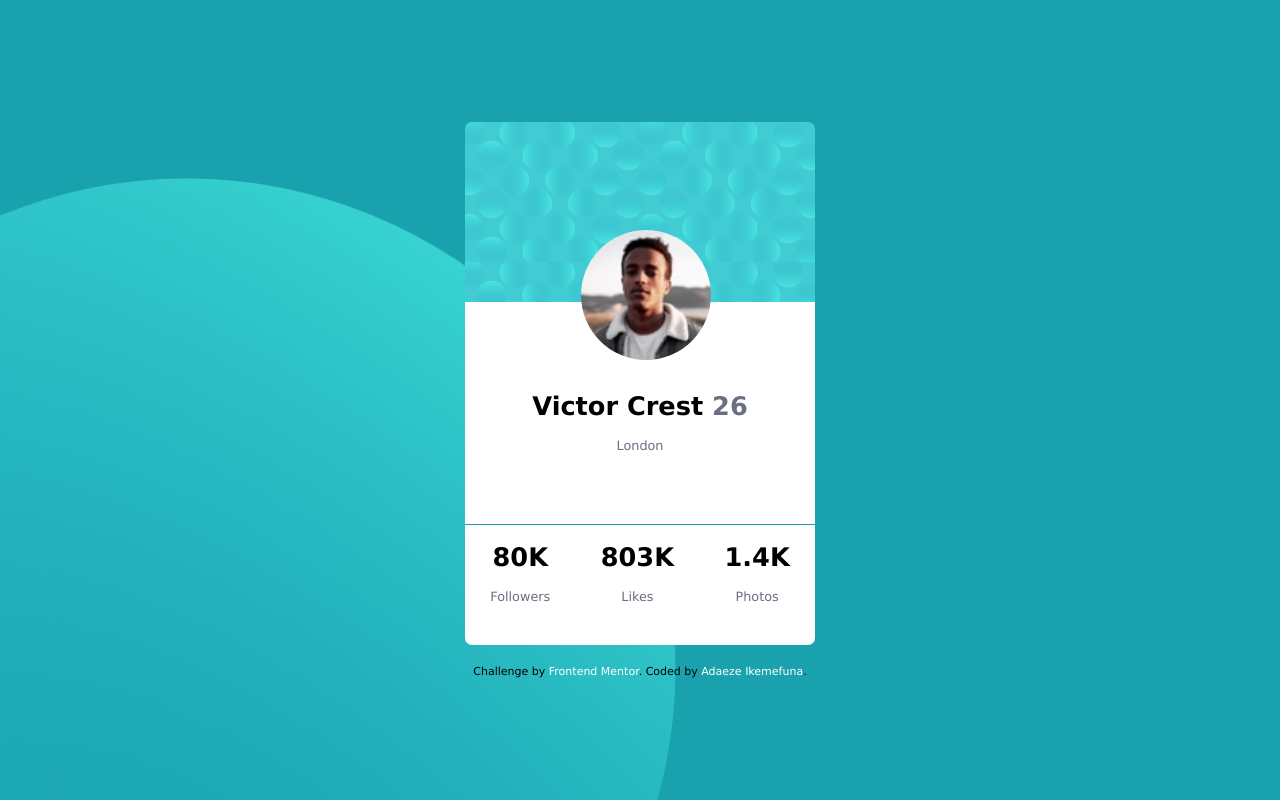
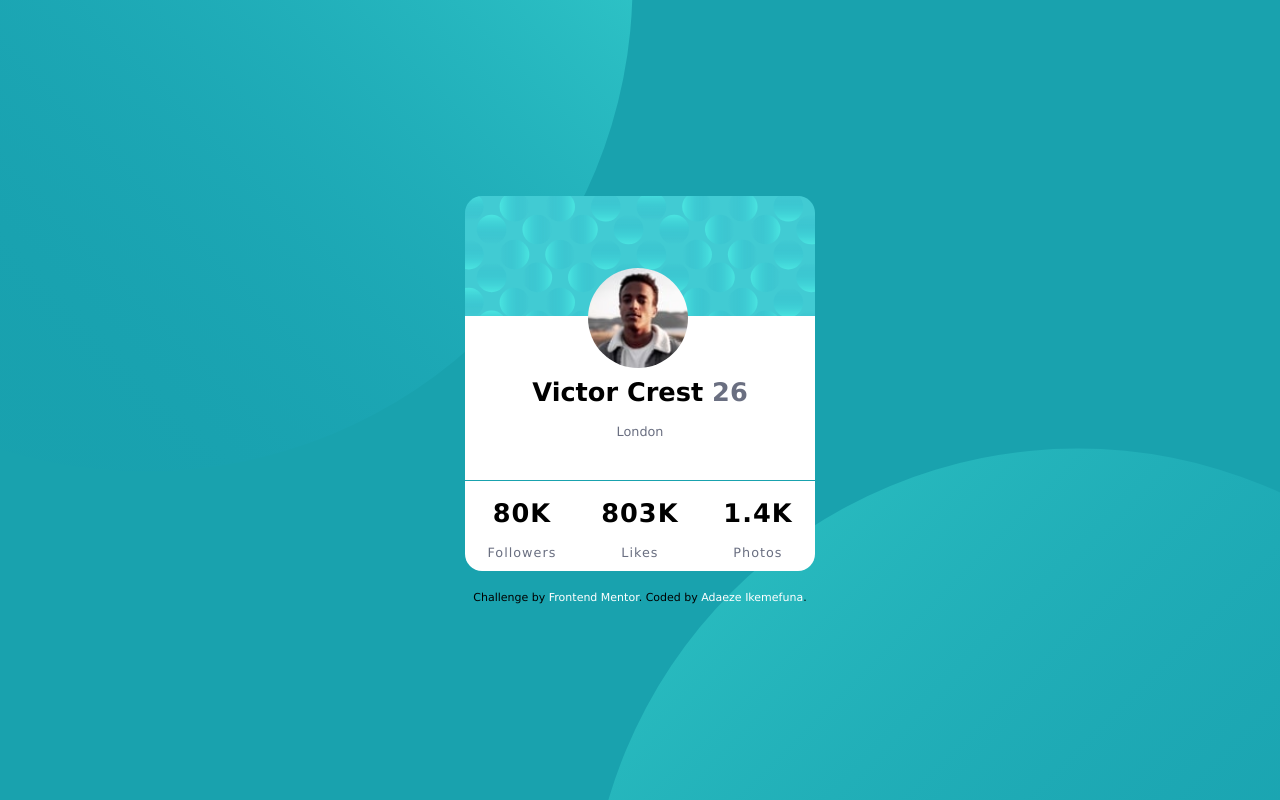
Before and after one commit to AdaezeIkemefuna/profile-card-component, a plain HTML site: page index.html in a window 1280 px wide. Drawn offline with Linux system fonts and the light colour scheme.

Commit message:
edited css file

```diff
--- a/style.css
+++ b/style.css
@@ -26,9 +26,7 @@ body{
     background-repeat:
     no-repeat,
     no-repeat;
-    background-position:
-    -100% -100%,
-    -100% -100%;
+    background-position: right calc(47vw + 15%) bottom calc(65vh - 15vw), left calc(40vw + 25%) top calc(72vh - 10vw);
     font-family: Verdana, Geneva, Tahoma, sans-serif;
     display: flex;
     flex-direction: column;
@@ -44,6 +42,7 @@ body{
 
 span{
     color: var(--darkGrayishBlue);
+
 }
 
 body > *{
@@ -54,22 +53,22 @@ body > *{
 
 .hero{
     background-image: url(./images/bg-pattern-card.svg);
-    height: 180px;
+    height: 120px;
     position: relative;
-    border-radius:7px 7px 0 0 ;
+    border-radius:17px 17px 0 0 ;
 }
 
 .hero img{
-    height: 130px;
-    width: 130px;
+    height: 100px;
+    width: 100px;
     border-radius: 50%;
-    position: absolute; top: 60%; left:33%;
+    position: absolute; top: 60%; left:35%;
 }
 
 .about{
     background: #fff;
-    padding-top: 4.5rem;
-    height: 150px;
+    padding-top: 2.7rem;
+    height: 120px;
     padding-bottom: -80px;
     display: flex;
     flex-direction: column;
@@ -79,8 +78,9 @@ body > *{
     background: #fff;
     display: flex;
     justify-content: space-around;
-    height: 120px;
+    height: 90px;
     margin-bottom: 20px;
     border-top: 1px solid var(--darkCyan);
-    border-radius: 0 0 7px 7px;
+    border-radius: 0 0 17px 17px;
+    letter-spacing: 1px;
 }
```
